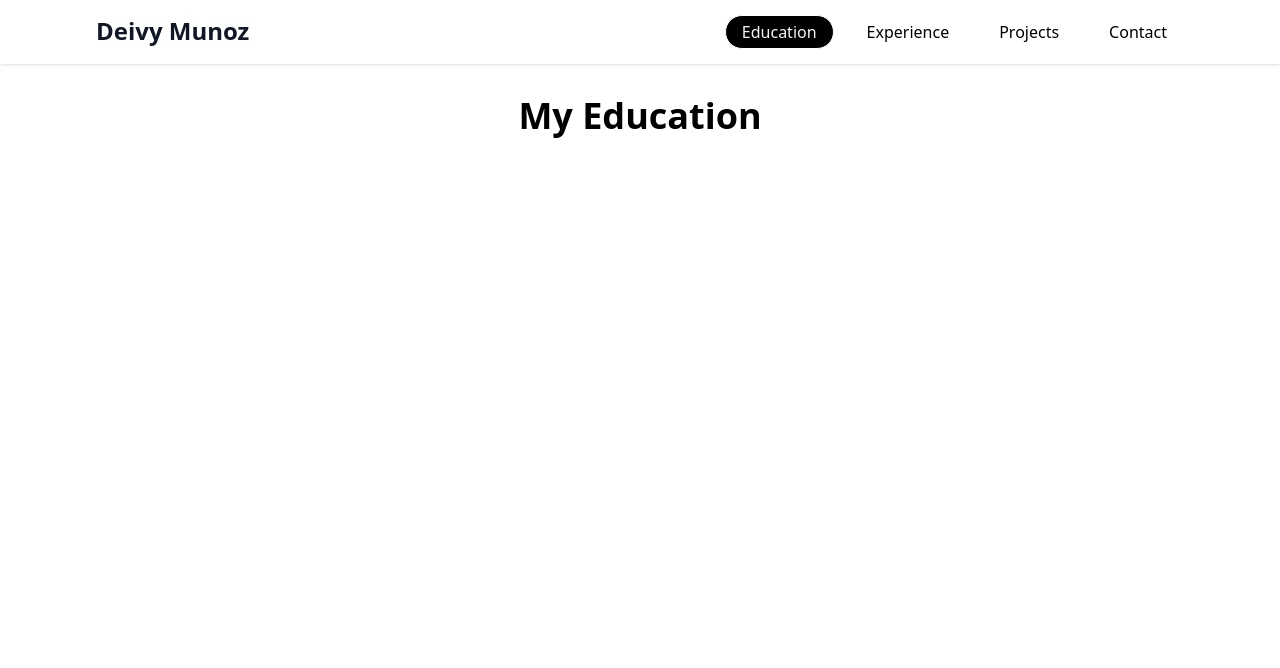
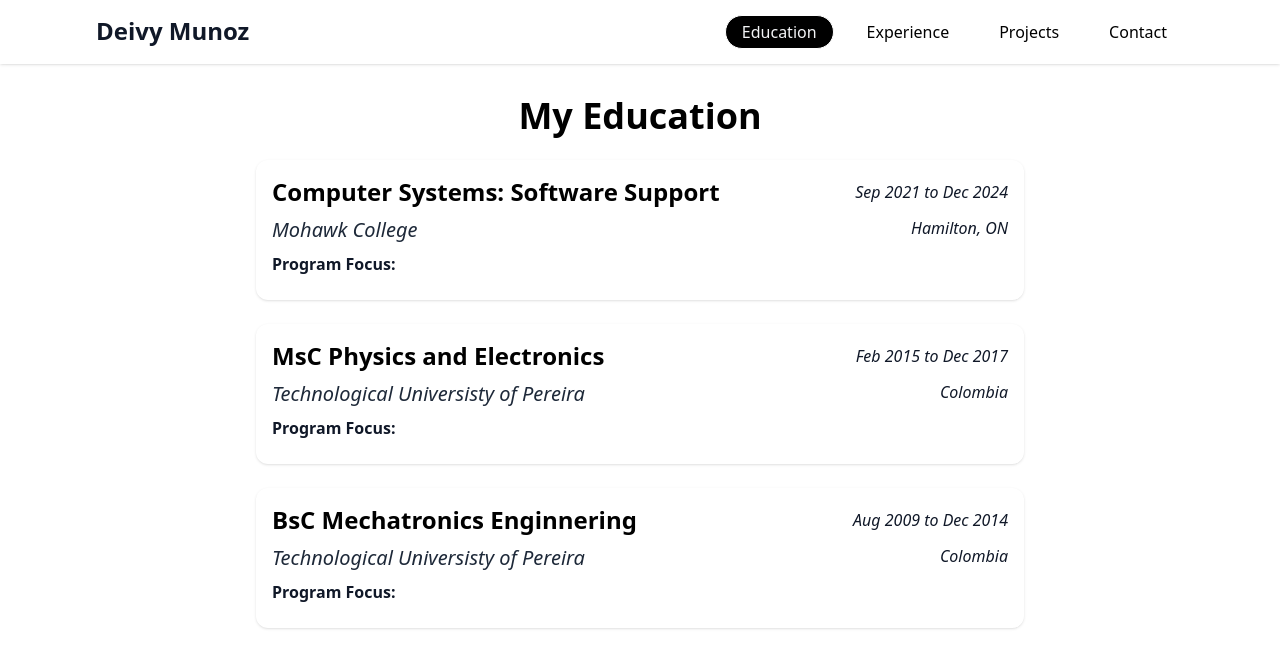
Before and after one commit to DeivyAlejo/my-website, a React (Vite) app: page /education in a window 1280 px wide. Shown: the top 668 px of the page. Built offline with nearby package versions, Linux system fonts and the light colour scheme.

Commit message:
add edducation card and edutacion page

```diff
--- a/src/components/EducationCard.jsx
+++ b/src/components/EducationCard.jsx
@@ -1,9 +1,27 @@
 import React from 'react'
 
-function EducationCard() {
+function EducationCard({ degree, institution, dates,location, programFocus }) {
   return (
-    <div>EducationCard</div>
-  )
+        <div className=" text-black rounded-xl shadow-sm p-4 transform transition-transform duration-300 hover:shadow-md cursor-pointer"
+        >
+            <div className='flex flex-row justify-between items-center mb-2'>
+                <h3 className="text-2xl font-semibold">{degree}</h3>
+                <p className="text-m text-gray-900 italic">{dates}</p>
+            </div>
+            <div className=' flex flex-row justify-between mb-2'>
+                <p className="text-xl text-gray-800 italic">{institution}</p>
+                <p className='text-m text-gray-900 italic'>{location}</p>
+            </div>
+
+            <div className='text-m text-gray-900 flex flex-row space-x-1 mb-2'>
+                <p className='font-bold'>Program Focus:</p>
+                <p className="italic">{programFocus}</p>
+            </div>
+
+
+        </div>
+    )
+
 }
 
 export default EducationCard
--- a/src/pages/Education.jsx
+++ b/src/pages/Education.jsx
@@ -1,19 +1,27 @@
 import React from 'react'
+import EducationCard from '../components/EducationCard'
 
 const educationData = [
   {
-    jobTitle: 'Failure Analisys Technitian',
-    company: 'Evertz',
-    dates: 'Jan 2024 to present',
-    skills: 'ESP32, DHT11, MQTT, OLED, Arduino',
-    responsibilities: ['Reads temperature and humidity using DHT11, displays data on OLED, and publishes via MQTT.', 'Send data to multiple parts of the project'],
+    degree: 'Computer Systems: Software Support',
+    institution: 'Mohawk College',
+    dates: 'Sep 2021 to Dec 2024',
+    location: 'Hamilton, ON',
+    programFocus : '',
   },
   {
-    jobTitle: 'Software Developer',
-    company: 'Evertz',
-    dates: 'Jan 2024 to present',
-    skills: 'ESP32, DHT11, MQTT, OLED, Arduino',
-    responsibilities: ['Reads temperature and humidity using DHT11, displays data on OLED, and publishes via MQTT.', 'Send data to multiple parts of the project'],
+    degree: 'MsC Physics and Electronics',
+    institution: 'Technological Universisty of Pereira',
+    dates: 'Feb 2015 to Dec 2017',
+    location: 'Colombia',
+    programFocus : '',
+  },
+  {
+    degree: 'BsC Mechatronics Enginnering',
+    institution: 'Technological Universisty of Pereira',
+    dates: 'Aug 2009 to Dec 2014',
+    location: 'Colombia',
+    programFocus : '',
   }
 ]
 
@@ -23,6 +31,15 @@ function Education() {
       <div className="max-w-3xl mx-auto">
         <h2 className="text-4xl font-bold mt-4 mb-6 text-center">My Education</h2>
         <div className="flex flex-col space-y-6">
+          {educationData.map((exp, index) => (
+            <EducationCard
+              key={index}
+              degree={exp.degree}
+              institution={exp.institution}
+              dates={exp.dates}
+              location={exp.location}
+              programFocus={exp.programFocus}
+            />))}
         </div>
       </div>
     </div>
```
